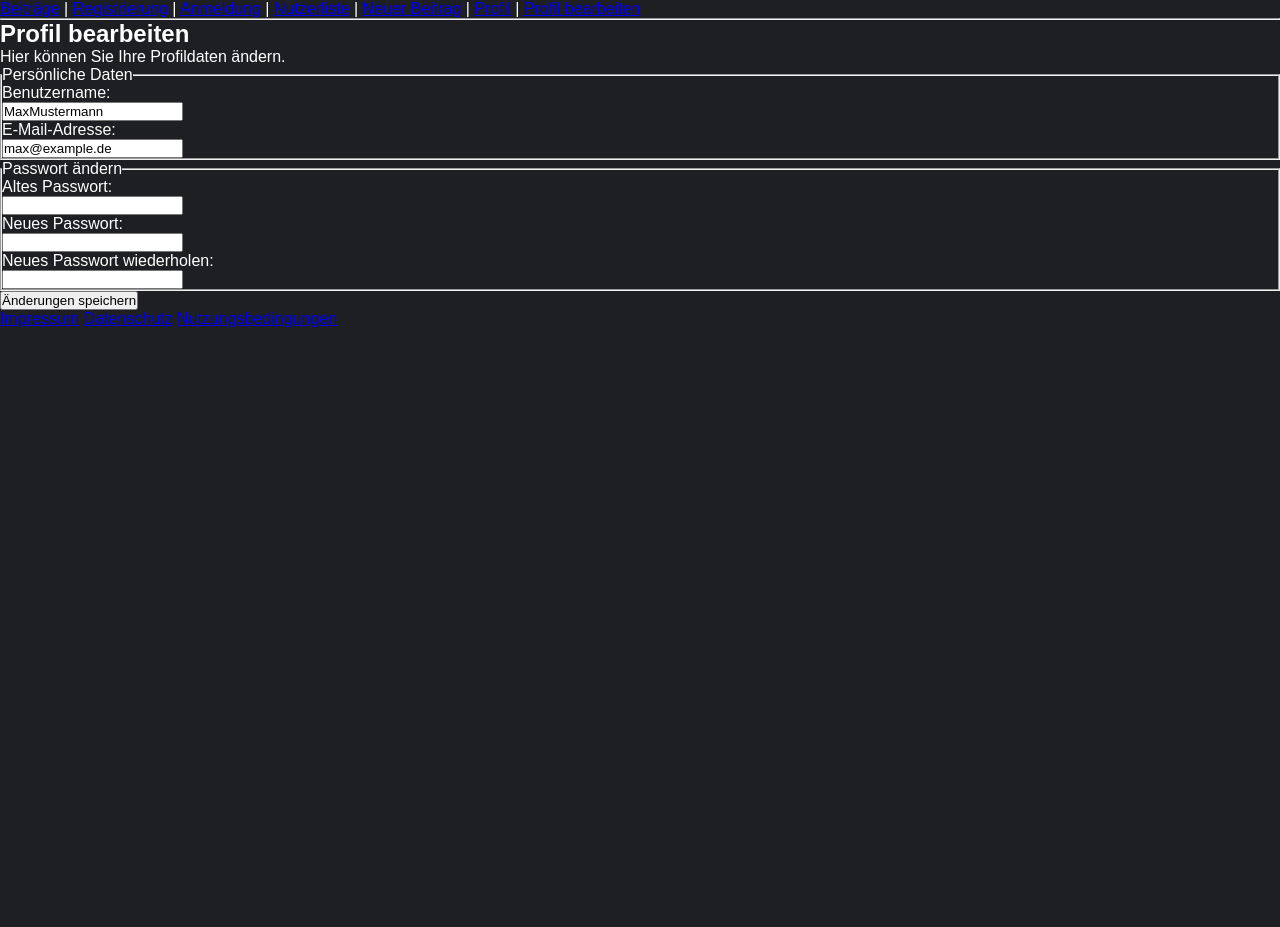
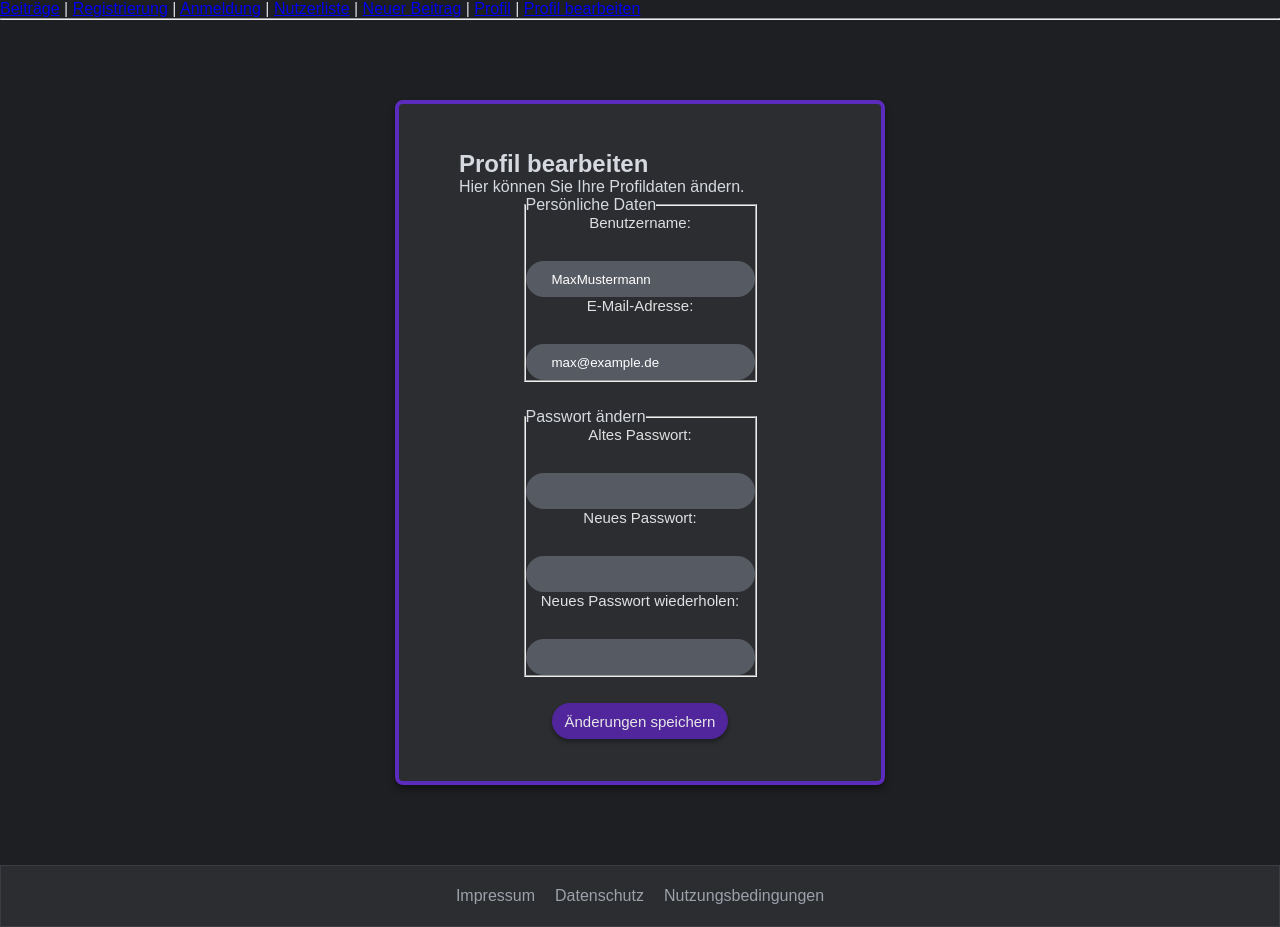
Before and after one commit to Sutoroberii/Webprogrammierung_gaming, a PHP site: page /profil-bearbeiten.php in a window 1280 px wide. Before the commit the page ends 327 px from the top, so only its background shows below. Run offline with PHP 8.4, Linux system fonts and the light colour scheme.

Commit message:
Änderungen Css

```diff
--- a/beitrag.php
+++ b/beitrag.php
@@ -34,7 +34,7 @@ $istAdmin = false;
 
         <?php if ($istAutor): ?>
             <p>
-                <a href="beitrag-bearbeiten.php">Ändern</a>
+                <a href="beitrag-neu.php">Ändern</a>
             </p>
             <form action="beitrag-loeschen.php" method="POST">
                 <button type="submit">Löschen</button>
--- a/css/formate.css
+++ /dev/null
@@ -1,56 +0,0 @@
-
-* {
-    box-sizing: border-box;
-    margin: 0;
-    padding: 0;
-}
-
-body {
-    margin: 0;
-    background: #1e1f22;
-    color: white;
-    font-family: Arial;
-}
-
-.layout {
-    display: grid;
-
-    grid-template-columns: 250px 1fr 300px;
-    gap:20px;
-    padding:20px;
-}
-
-.sidebar-left,
-.sidebar-right,
-.post-feed {
-    background-color: #2b2d31;
-    border-radius: 12px;
-    padding: 20px;
-}
-
-@media (max-width: 768px) {
-    .layout {
-        grid-template-columns: 1fr;
-    }
-    .sidebar-right {
-        order: 3;
-    }
-}
-.post-feed {
-    display:flex;
-    flex-direction: column;
-    gap:20px;
-}
-.post {
-    background: #313338;
-    border-radius: 12px;
-    padding: 20px;
-}
-.nav {
-    display: flex;
-    justify-content: space-between;
-    align-items: center;
-    height: 70px;
-    padding: 0 20px;
-    background: #1e1f22;
-}
--- a/css/main.css
+++ b/css/main.css
@@ -1,3 +1,216 @@
+* {
+    box-sizing: border-box;
+    margin: 0;
+    padding: 0;
+}
+
 body {
-  background-color: coral;
+    margin: 0;
+    min-height: 100vh;
+    background: #1e1f22;
+    color: #d6d9df;
+    font-family: Arial, sans-serif;
+    display: flex;
+    flex-direction: column;
 }
+
+/* Navigation */
+.nav {
+    height: 62px;
+    padding: 0 28px;
+    background: #2b2d31;
+    border: 1px solid #3a3d42;
+    display: flex;
+    justify-content: center;
+    align-items: center;
+    position: relative;
+}
+
+/* Link links in der Navigation */
+.nav a:first-child {
+    position: absolute;
+    left: 28px;
+    color: #d6d9df;
+    text-decoration: none;
+    font-size: 14px;
+}
+
+.nav a:first-child:hover {
+    color: #ffffff;
+}
+
+/* Allgemeines Layout für Beitragsseiten */
+.layout {
+    display: grid;
+    grid-template-columns: 250px 1fr 300px;
+    gap: 20px;
+    padding: 20px;
+}
+
+.sidebar-left,
+.sidebar-right,
+.post-feed {
+    background-color: #2b2d31;
+    border-radius: 12px;
+    padding: 20px;
+}
+
+.post-feed {
+    display: flex;
+    flex-direction: column;
+    gap: 20px;
+}
+
+.post {
+    background: #313338;
+    border-radius: 12px;
+    padding: 20px;
+}
+
+/* Hauptbereich */
+main {
+    flex: 1;
+    display: flex;
+    justify-content: center;
+    align-items: center;
+    padding: 80px 20px;
+}
+
+/* Login-/Registrierungsbox */
+main section {
+    width: 100%;
+    max-width: 490px;
+    background: #2b2d31;
+    border: 4px solid #5b2bbd;
+    border-radius: 8px;
+    padding: 46px 60px 42px;
+    box-shadow: 0 4px 6px rgba(0, 0, 0, 0.45);
+}
+
+/* Überschrift */
+main section h1 {
+    text-align: center;
+    font-size: 22px;
+    font-weight: normal;
+    color: #e0e0e0;
+    margin-bottom: 48px;
+}
+
+/* Formular */
+form {
+    display: flex;
+    flex-direction: column;
+    align-items: center;
+    gap: 26px;
+}
+
+form div {
+    width: 100%;
+    display: flex;
+    flex-direction: column;
+    align-items: center;
+}
+
+/* Beschriftungen */
+label {
+    font-size: 15px;
+    color: #e0e0e0;
+    margin-bottom: 12px;
+}
+
+/* Eingabefelder */
+input {
+    width: 100%;
+    max-width: 350px;
+    height: 36px;
+    border: none;
+    outline: none;
+    border-radius: 999px;
+    background: #565a62;
+    color: #ffffff;
+    padding: 0 26px;
+}
+
+input::placeholder {
+    color: #b8bbc2;
+}
+
+input:focus {
+    outline: 2px solid #6c35d8;
+}
+
+/* Button */
+button {
+    width: 176px;
+    height: 36px;
+    border: none;
+    border-radius: 999px;
+    background: #51269d;
+    color: #e6e6e6;
+    font-size: 15px;
+    cursor: pointer;
+    box-shadow: 0 3px 4px rgba(0, 0, 0, 0.35);
+}
+
+button:hover {
+    background: #6330bd;
+}
+
+/* Kleiner Text unter dem Button, falls vorhanden */
+form p {
+    font-size: 12px;
+    color: #aeb2bb;
+}
+
+form p a {
+    color: #8b5cf6;
+    text-decoration: none;
+}
+
+form p a:hover {
+    color: #a78bfa;
+}
+
+/* Footer */
+footer {
+    height: 62px;
+    background: #2b2d31;
+    border: 1px solid #3a3d42;
+    display: flex;
+    justify-content: center;
+    align-items: center;
+    gap: 20px;
+    color: #9da1aa;
+}
+
+footer a {
+    color: #9da1aa;
+    text-decoration: none;
+}
+
+footer a:hover {
+    color: #ffffff;
+}
+
+/* Responsive Ansicht */
+@media (max-width: 768px) {
+    .layout {
+        grid-template-columns: 1fr;
+    }
+
+    .sidebar-right {
+        order: 3;
+    }
+
+    main {
+        padding: 50px 16px;
+    }
+
+    main section {
+        padding: 36px 28px;
+    }
+
+    input {
+        max-width: 100%;
+    }
+}
--- a/nutzerliste.php
+++ b/nutzerliste.php
@@ -20,7 +20,7 @@ $nutzer = [
 
 <?php include_once "php/nav.php"; ?>
 
-<main>
+
     <section>
         <h1>Nutzerliste</h1>
 
@@ -46,7 +46,7 @@ $nutzer = [
             <?php endforeach; ?>
         </table>
     </section>
-</main>
+
 
 <?php include_once "php/footer.php"; ?>
 </body>
--- a/php/head.php
+++ b/php/head.php
@@ -4,5 +4,5 @@
     <meta charset="UTF-8">
     <meta name="viewport" content="width=device-width, initial-scale=1.0">
     <title><?php echo isset($title) ? $title : "Website"; ?></title>
-    <link rel="stylesheet" type="text/css" href="/css/formate.css">
+    <link rel="stylesheet" type="text/css" href="css/main.css">
 </head>
```
Also changed, not shown: index.php (+62 -24 lines).
